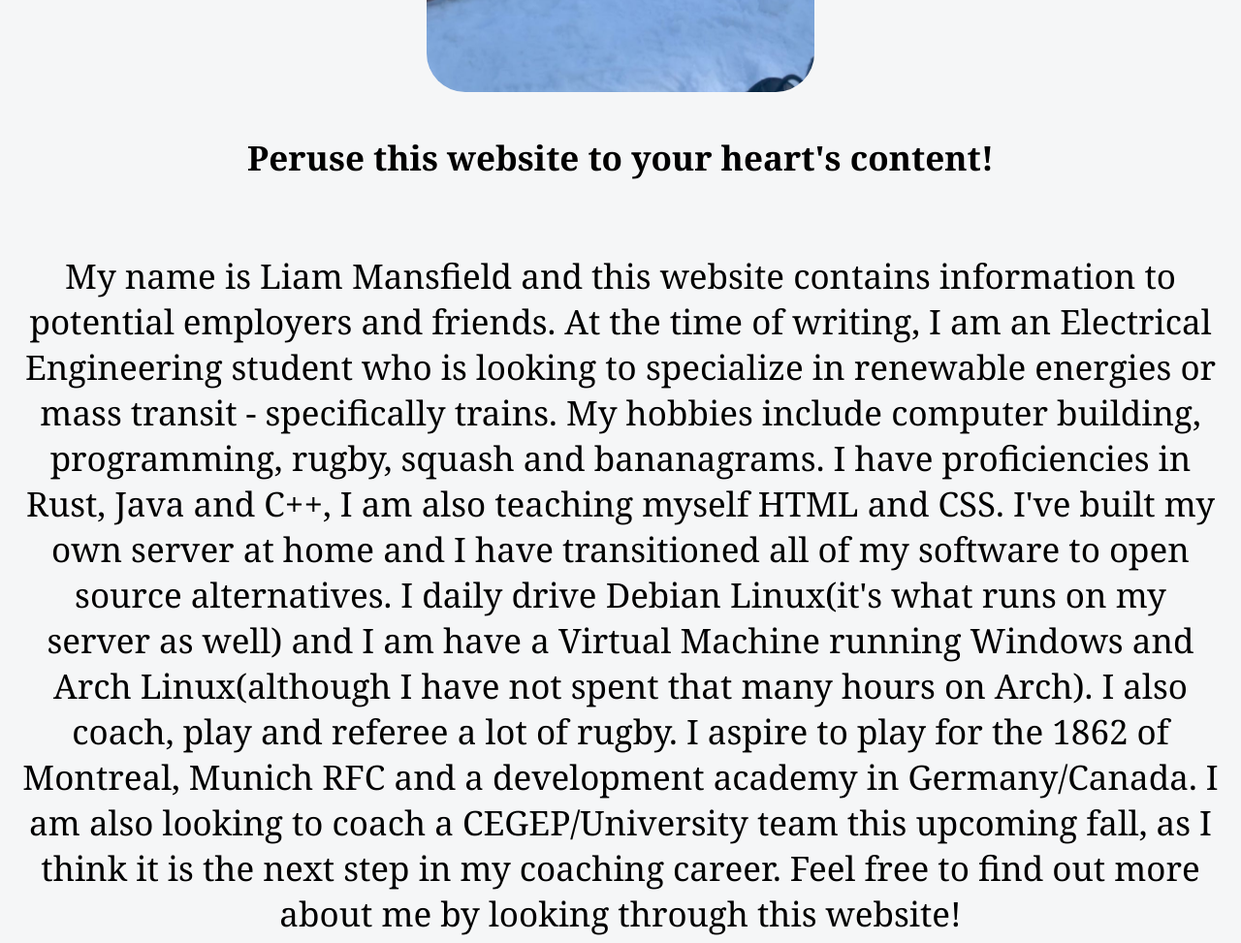
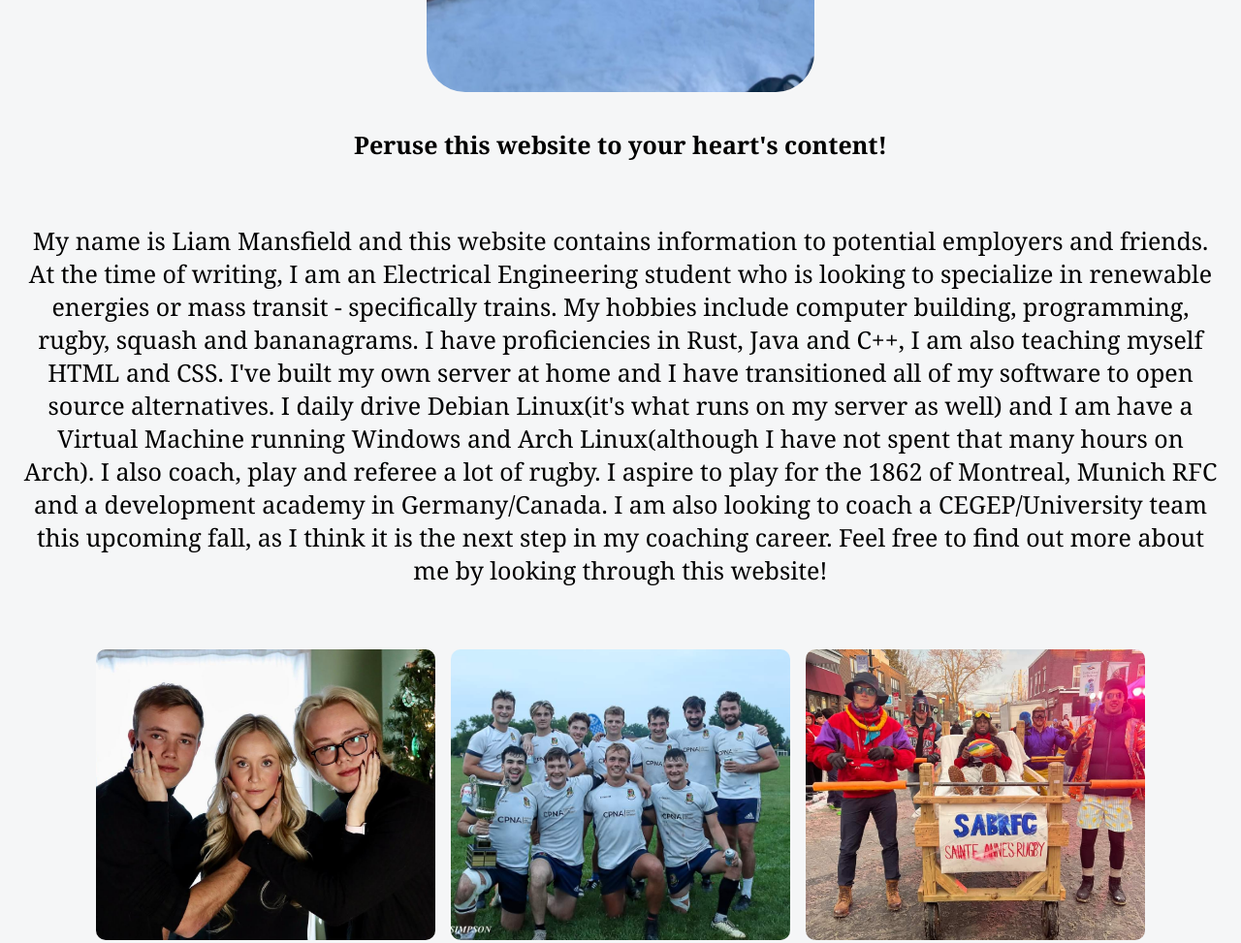
Before and after one commit to liam-mans/scrum-net, a plain HTML site: page index.html in a window 1280 px wide. Shown: the part 896-1869 px from the top of the page at 97% size. Drawn offline with Linux system fonts and the light colour scheme.

Commit message:
Commit 1.0.4

```diff
--- a/index.html
+++ b/index.html
@@ -5,6 +5,7 @@
 	<meta name="viewport" content="width=device-width, initial-scale=1">
 	<title>Home Page</title>
 	<link rel="stylesheet" type="text/css" href="styles.css">
+	<link rel="icon" type="image/x-icon" href="scrumnet-icon.ico">
 </head>
 <body>
 	<header class="header">
--- a/styles.css
+++ b/styles.css
@@ -81,7 +81,7 @@ width: 350px;
 	text-align: center;
 	padding:20px;
 	font-family: Georgia, 'Times New Roman', Times, serif;
-	font-size: 35px;
+	font-size: 25px;
 
 }
 .cv-gallery{
```
Also changed, not shown: scrumnet-icon.ico (added).
